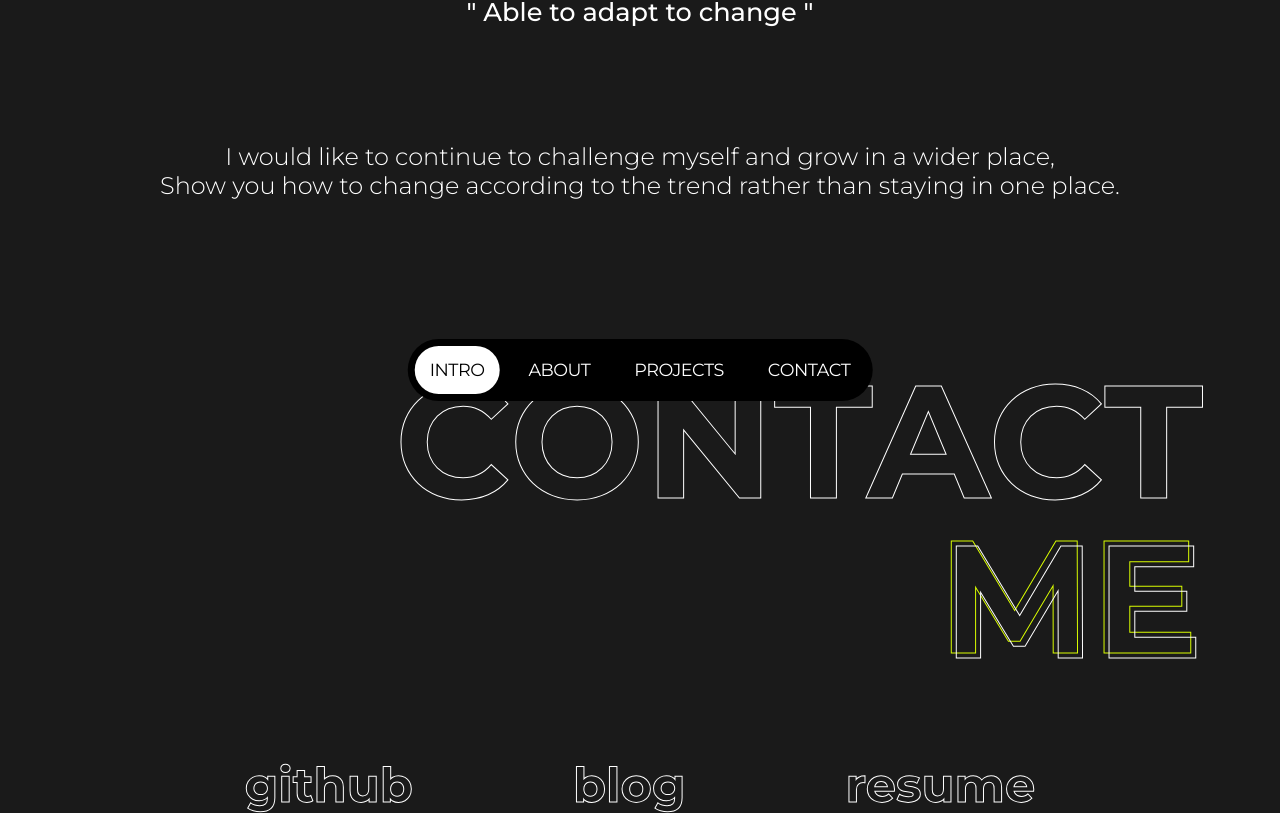
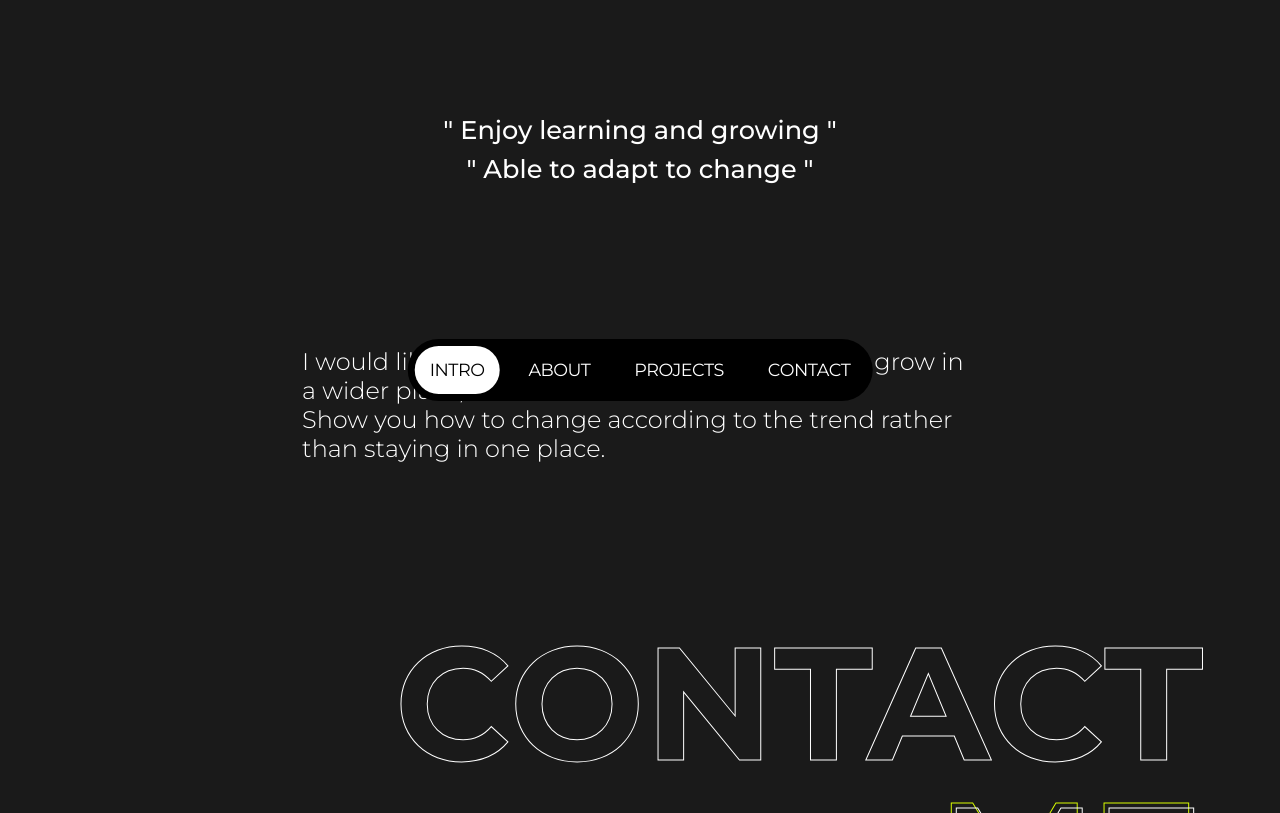
Before and after one commit to devwoodie/woodie, a React (Create React App) app: page /contact in a window 1280 px wide. Shown: the part 367-1180 px from the top of the page. Built offline with nearby package versions, Linux system fonts and the light colour scheme.

Commit message:
feat : contact page 간격 수정

```diff
--- a/src/css/Contact.scss
+++ b/src/css/Contact.scss
@@ -1,11 +1,11 @@
 @import './mixin';
 
 .Contact{
-  padding: 7rem 0;
+  padding: 12rem 0;
   .top-text{
     font-size: 1.5rem;
     font-weight: 300;
-    width: 90%;
+    width: 60%;
     margin: 0 auto;
     .hello{
       font-size: inherit;
@@ -19,13 +19,13 @@
       font-size: 1.6rem;
       font-weight: 500;
       text-align: center;
-      margin: 7rem 0;
+      margin: 10rem 0;
       line-height: 1.5;
     }
     .want{
       font-size: inherit;
       line-height: 1.2;
-      text-align: center;
+      //text-align: center;
     }
   }
   .contact-tit{
@@ -47,7 +47,7 @@
     }
   }
   .link-wrap{
-    margin: 5rem 0;
+    margin: 10rem 0 3rem;
     text-align: center;
     .link-href{
       margin: 0 5rem;
@@ -59,7 +59,7 @@
       transition: .4s;
       &:hover{
         border-bottom: 1.5px solid rgb(255, 94, 94);
-        color: var(--text-green);
+        -webkit-text-stroke: 1px rgb(255, 94, 94);
       }
     }
   }
```
